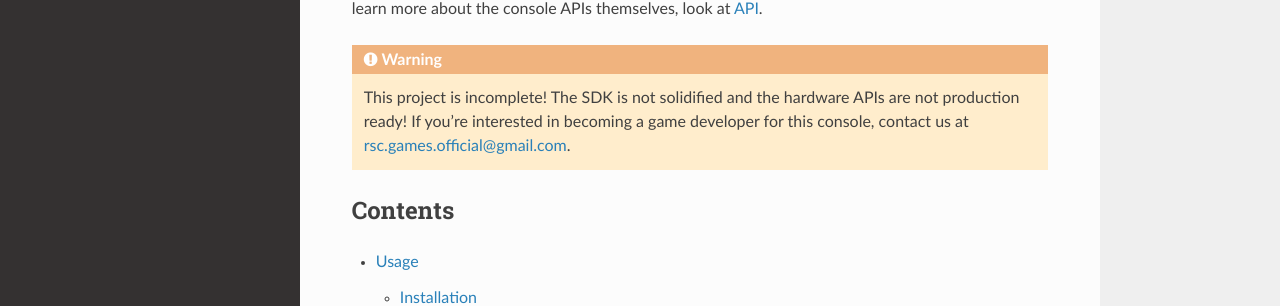
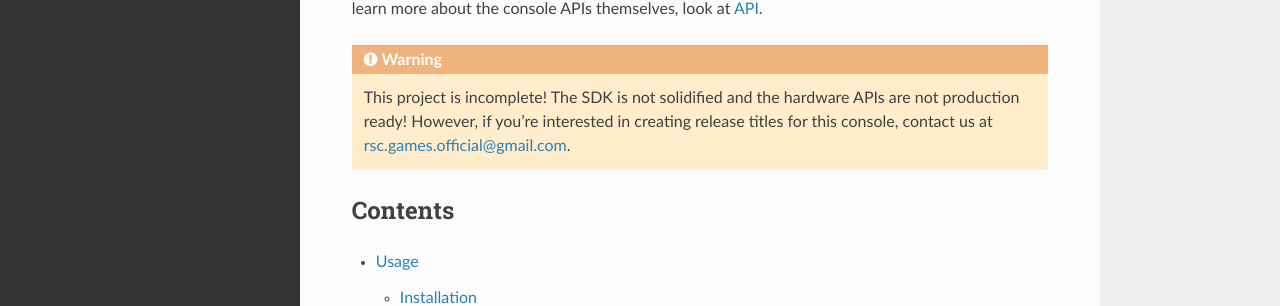
Before and after one commit to RSC-Games/SP, a Sphinx documentation site: the page built from docs/source/index.rst, in a window 1280 px wide. Shown: the part 283-589 px from the top of the page. Built offline with Sphinx 7.4.7 and the Read the Docs theme 2.0.0, drawn with Linux system fonts in a browser that asks for light colours.

Commit message:
Update index.rst

```diff
--- a/docs/source/index.rst
+++ b/docs/source/index.rst
@@ -13,8 +13,8 @@ at :doc:`api`.
 .. warning::
 
    This project is incomplete! The SDK is not solidified and the hardware
-   APIs are not production ready! If you're interested in becoming a
-   game developer for this console, contact us at rsc.games.official@gmail.com.
+   APIs are not production ready! However, if you're interested in creating
+   release titles for this console, contact us at rsc.games.official@gmail.com.
 
 Contents
 --------
```
